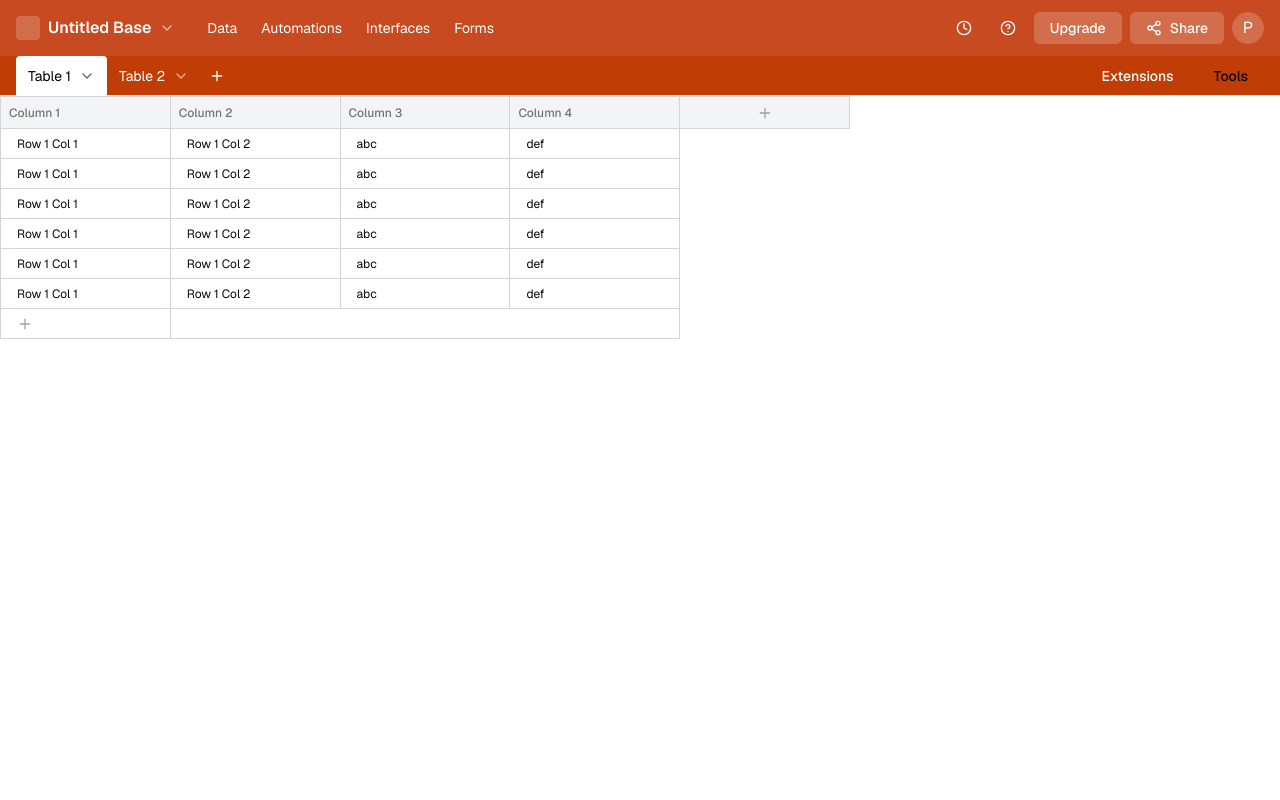
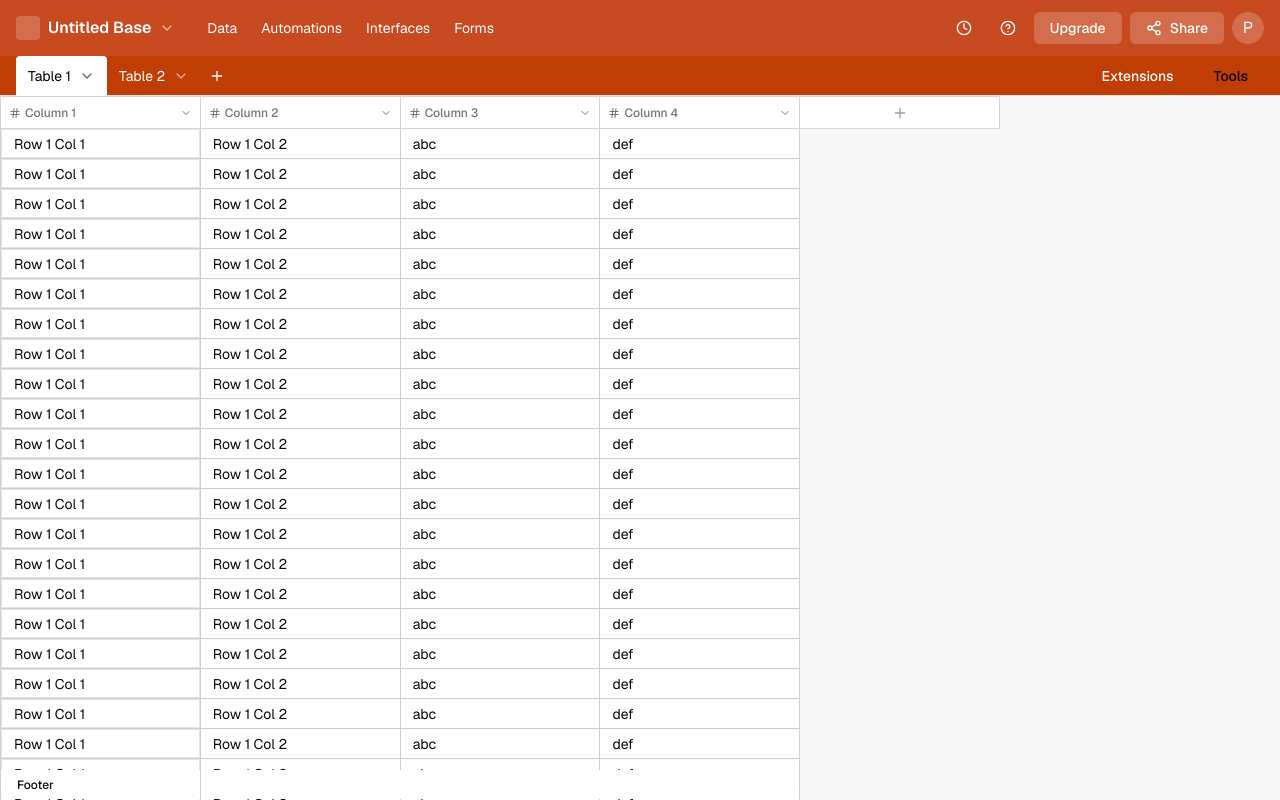
Before and after one commit to phuoc-nh/airtable-clone, a Next.js app: page /1 in a window 1280 px wide. Built offline with nearby package versions, Linux system fonts and the light colour scheme.

Commit message:
input cell border input style table footer sticky, expand blank space to the end

```diff
--- a/src/app/(authenticated)/[baseId]/page.tsx
+++ b/src/app/(authenticated)/[baseId]/page.tsx
@@ -11,7 +11,7 @@ export default function page() {
 	const isActive = true;
 
 	return (
-		<div>
+		<div className='flex flex-col h-full'>
 			<div className="flex flex-col">
 				<header className="bg-[#C84A21] text-white">
 					<div className="flex items-center h-14 px-4 gap-8">
--- a/src/app/components/table.tsx
+++ b/src/app/components/table.tsx
@@ -1,46 +1,85 @@
 'use client'
-import { useState } from "react";
-import { useReactTable, getCoreRowModel, flexRender } from "@tanstack/react-table";
-import { Table, TableBody, TableCell, TableHead, TableHeader, TableRow } from "~/components/ui/table";
-import { Plus } from "lucide-react";
+import { useEffect, useRef, useState } from "react";
+import { useReactTable, getCoreRowModel, flexRender, type ColumnDef } from "@tanstack/react-table";
+import { Table, TableBody, TableCell, TableFooter, TableHead, TableHeader, TableRow } from "~/components/ui/table";
+import { ArrowBigDown, ArrowDown, ChevronDown, Hash, Plus } from "lucide-react";
 import { FieldPopover } from "./add-field-popover";
+import { Input } from "~/components/ui/input";
+
+type Data = Record<string, string | number>;
 
 export default function TableDisplay() {
-  const initialColumns = [
-    { accessorKey: "col_1", header: "Column 1" },
-    { accessorKey: "col_2", header: "Column 2" },
-    { accessorKey: "col_3", header: "Column 3" },
-    { accessorKey: "col_4", header: "Column 4" },
+  const initialColumns: ColumnDef<Data>[] = [
+    { accessorKey: "col_1", header: "Column 1", cell: ({ getValue }) => <Input type="text" className="w-full h-full focus:border-[#176EE1] pl-3 rounded-none border-w focus:border-solid focus:border-[2px]" value={getValue() as string} /> },
+    { accessorKey: "col_2", header: "Column 2", cell: ({ getValue }) => <Input type="text" className="w-full h-full focus:border-[#176EE1] pl-3 rounded-none border-none focus:border-solid focus:border-[2px]" value={getValue() as string} /> },
+    { accessorKey: "col_3", header: "Column 3", cell: ({ getValue }) => <Input type="text" className="w-full h-full focus:border-[#176EE1] pl-3 rounded-none border-none focus:border-solid focus:border-[2px]" value={getValue() as string} /> },
+    { accessorKey: "col_4", header: "Column 4", cell: ({ getValue }) => <Input type="text" className="w-full h-full focus:border-[#176EE1] pl-3 rounded-none border-none focus:border-solid focus:border-[2px]" value={getValue() as string} /> },
   ];
-  const initialData = [
+  const initialData: Data[] = [
     { col_1: "Row 1 Col 1", col_2: "Row 1 Col 2", col_3: "abc", col_4: "def" },
     { col_1: "Row 1 Col 1", col_2: "Row 1 Col 2", col_3: "abc", col_4: "def" },
     { col_1: "Row 1 Col 1", col_2: "Row 1 Col 2", col_3: "abc", col_4: "def" },
     { col_1: "Row 1 Col 1", col_2: "Row 1 Col 2", col_3: "abc", col_4: "def" },
     { col_1: "Row 1 Col 1", col_2: "Row 1 Col 2", col_3: "abc", col_4: "def" },
     { col_1: "Row 1 Col 1", col_2: "Row 1 Col 2", col_3: "abc", col_4: "def" },
+    { col_1: "Row 1 Col 1", col_2: "Row 1 Col 2", col_3: "abc", col_4: "def" },
+    { col_1: "Row 1 Col 1", col_2: "Row 1 Col 2", col_3: "abc", col_4: "def" },
+    { col_1: "Row 1 Col 1", col_2: "Row 1 Col 2", col_3: "abc", col_4: "def" },
+    { col_1: "Row 1 Col 1", col_2: "Row 1 Col 2", col_3: "abc", col_4: "def" },
+    { col_1: "Row 1 Col 1", col_2: "Row 1 Col 2", col_3: "abc", col_4: "def" },
+    { col_1: "Row 1 Col 1", col_2: "Row 1 Col 2", col_3: "abc", col_4: "def" },
+    { col_1: "Row 1 Col 1", col_2: "Row 1 Col 2", col_3: "abc", col_4: "def" },
+    { col_1: "Row 1 Col 1", col_2: "Row 1 Col 2", col_3: "abc", col_4: "def" },
+    { col_1: "Row 1 Col 1", col_2: "Row 1 Col 2", col_3: "abc", col_4: "def" },
+    { col_1: "Row 1 Col 1", col_2: "Row 1 Col 2", col_3: "abc", col_4: "def" },
+    { col_1: "Row 1 Col 1", col_2: "Row 1 Col 2", col_3: "abc", col_4: "def" },
+    { col_1: "Row 1 Col 1", col_2: "Row 1 Col 2", col_3: "abc", col_4: "def" },
+    { col_1: "Row 1 Col 1", col_2: "Row 1 Col 2", col_3: "abc", col_4: "def" },
+    { col_1: "Row 1 Col 1", col_2: "Row 1 Col 2", col_3: "abc", col_4: "def" },
+    { col_1: "Row 1 Col 1", col_2: "Row 1 Col 2", col_3: "abc", col_4: "def" },
+    { col_1: "Row 1 Col 1", col_2: "Row 1 Col 2", col_3: "abc", col_4: "def" },
+    { col_1: "Row 1 Col 1", col_2: "Row 1 Col 2", col_3: "abc", col_4: "def" },
+    { col_1: "Row 1 Col 1", col_2: "Row 1 Col 2", col_3: "abc", col_4: "def" },
+    { col_1: "Row 1 Col 1", col_2: "Row 1 Col 2", col_3: "abc", col_4: "def" },
+    { col_1: "Row 1 Col 1", col_2: "Row 1 Col 2", col_3: "abc", col_4: "def" },
+    { col_1: "Row 1 Col 1", col_2: "Row 1 Col 2", col_3: "abc", col_4: "def" },
+    { col_1: "Row 1 Col 1", col_2: "Row 1 Col 2", col_3: "abc", col_4: "def" },
+    { col_1: "Row 1 Col 1", col_2: "Row 1 Col 2", col_3: "abc", col_4: "def" },
+    { col_1: "Row 1 Col 1", col_2: "Row 1 Col 2", col_3: "abc", col_4: "def" },
+    { col_1: "Row 1 Col 1", col_2: "Row 1 Col 2", col_3: "abc", col_4: "def" },
+    { col_1: "Row 1 Col 1", col_2: "Row 1 Col 2", col_3: "abc", col_4: "def" },
+    { col_1: "Row 1 Col 1", col_2: "Row 1 Col 2", col_3: "abc", col_4: "def" },
+    { col_1: "Row 1 Col 1", col_2: "Row 1 Col 2", col_3: "abc", col_4: "def" },
+    { col_1: "Row 1 Col 1", col_2: "Row 1 Col 2", col_3: "abc", col_4: "def" },
+    { col_1: "Row 1 Col 1", col_2: "Row 1 Col 2", col_3: "abc", col_4: "def" },
+    { col_1: "Row 1 Col 1", col_2: "Row 1 Col 2", col_3: "abc", col_4: "def" },
+    { col_1: "Row 1 Col 1", col_2: "Row 1 Col 2", col_3: "abc", col_4: "def" },
+    { col_1: "Row 1 Col 1", col_2: "Row 1 Col 2", col_3: "abc", col_4: "def" },
+    { col_1: "Row 1 Col 1", col_2: "Row 1 Col 2", col_3: "abc", col_4: "def" },
+    { col_1: "Row 1 Col 1", col_2: "Row 1 Col 2", col_3: "abc", col_4: "def" },
+    { col_1: "Row 1 Col 1", col_2: "Row 1 Col 2", col_3: "abc", col_4: "def" },
+    { col_1: "Row 1 Col 1", col_2: "Row 1 Col 2", col_3: "abc", col_4: "def" },
+    { col_1: "Row 1 Col 1", col_2: "Row 1 Col 2", col_3: "abc", col_4: "def" },
+    { col_1: "Row 1 Col 1", col_2: "Row 1 Col 2", col_3: "abc", col_4: "def" },
+
+    { col_1: "Row 1 Col 1", col_2: "Row 1 Col 2", col_3: "abc", col_4: "def" },
+    { col_1: "Row 1 Col 1", col_2: "Row 1 Col 2", col_3: "abc", col_4: "def" },
+
   ];
 
-  const [columns, setColumns] = useState(initialColumns);
-  const [data, setData] = useState(initialData);
+  const [columns, setColumns] = useState<ColumnDef<Data>[]>(initialColumns);
+  const [data, setData] = useState<Data[]>(initialData);
 
   const addColumn = (fieldName: string, fieldType: string) => {
     console.log('fieldType', fieldType);
-    const newColumn = {
+    const newColumn: ColumnDef<Data> = {
       accessorKey: `col_${columns.length + 1}`,
       header: fieldName || `Column ${columns.length + 1}`,
+      cell: ({ getValue }) => fieldType === 'number' ? <input type="number" value={getValue() as number} /> : <input type="text" value={getValue() as string} />
     };
     setColumns([...columns, newColumn]);
-    setData(data.map(row => ({ ...row, [newColumn.accessorKey]: "" })));
+    setData(data.map(row => ({ ...row, [newColumn.accessorKey as string]: fieldType === 'number' ? 0 : "" })));
   };
-
-  // const addRow = () => {
-  //   const newRow = {};
-  //   // @ts-ignore
-  //   columns.forEach(col => newRow[col.accessorKey] = "");
-  //   // @ts-ignore
-  //   setData([...data, newRow]);
-  // };
 
   const table = useReactTable({
     data,
@@ -48,18 +87,39 @@ export default function TableDisplay() {
     getCoreRowModel: getCoreRowModel(),
   });
 
-  const cellWidth = 170; // Fixed width for each cell
+  const cellWidth = 200; // Fixed width for each cell
   const tableWidth = (columns.length + 1) * cellWidth; // Scale table width based on columns count
 
+  const divRef = useRef<HTMLDivElement>(null);
+  const [rows, setRows] = useState(0);
+
+  useEffect(() => {
+    if (divRef.current) {
+      const tableHeight = initialData.length * 30 + 30;
+      const remainingHeight = divRef.current.clientHeight - tableHeight;
+      if (remainingHeight < 0) {
+        setRows(4);
+        return;
+      }
+      const rows = Math.floor(remainingHeight / 30);
+      setRows(rows - 2);
+    }
+  }, []);
   return (
-    <div className="overflow-x-auto">
-      <Table className="border-collapse border border-gray-300 border-r-0 border-b-0 text-xs" style={{ width: tableWidth }}>
-        <TableHeader>
+    <div className="overflow-x-auto bg-[#F7F7F7] flex flex-grow h-full" ref={divRef}>
+      <Table className="border-collapse border border-gray-300 border-r-0 border-b-0 text-xs " style={{ width: tableWidth }}>
+        <TableHeader className="sticky top-0 bg-white">
           {table.getHeaderGroups().map((headerGroup) => (
-            <TableRow key={headerGroup.id} className="hover:bg-transparent bg-gray-100">
+            <TableRow key={headerGroup.id} className="hover:bg-transparent bg-gray-100 bg-red">
               {headerGroup.headers.map((header) => (
-                <TableHead key={header.id} style={{ width: cellWidth }} className="h-8 border border-gray-300">
-                  {header.isPlaceholder ? null : flexRender(header.column.columnDef.header, header.getContext())}
+                <TableHead key={header.id} style={{ width: cellWidth }} className="h-8 border border-gray-300 ">
+                  <div className="flex felr-row justify-between items-center">
+                    <div className="flex items-center gap-1">
+                      <Hash className="w-3"></Hash>
+                      {header.isPlaceholder ? null : flexRender(header.column.columnDef.header, header.getContext())}
+                    </div>
+                    <ChevronDown className="w-3" />
+                  </div>
                 </TableHead>
               ))}
               <TableHead style={{ width: cellWidth }} className="h-8 border border-gray-300">
@@ -77,33 +137,50 @@ export default function TableDisplay() {
           {table.getRowModel().rows.map((row) => (
             <TableRow key={row.id} className="hover:bg-gray-100 border-none">
               {row.getVisibleCells().map((cell) => (
-                <TableCell key={cell.id} style={{ width: cellWidth }} className="h-[30px] p-0 border border-gray-300 ">
-                  <div className="h-full px-4 flex items-center">
+                <TableCell key={cell.id} style={{ width: cellWidth }} className="h-[30px] p-0 border border-gray-300 bg-white ">
+                  <div className="h-full flex items-center w-full">
                     {flexRender(cell.column.columnDef.cell, cell.getContext())}
                   </div>
                 </TableCell>
               ))}
             </TableRow>
           ))}
-
-          <TableRow className="hover:bg-gray-100">
-            <TableCell colSpan={1} className="h-[30px] p-0 border border-gray-300">
+          <TableRow className="hover:bg-gray-100 border-none">
+            <TableCell colSpan={1} className="h-[30px] p-0 border border-gray-300 bg-white">
               <div className="h-full px-4 flex items-center">
                 <Plus className="w-4 h-4 text-gray-400" />
               </div>
             </TableCell>
-            <TableCell colSpan={columns.length - 1} className="h-[30px] p-0 border border-gray-300">
+            <TableCell colSpan={columns.length - 1} className="h-[30px] p-0 border border-gray-300 bg-white">
             </TableCell>
           </TableRow>
 
-          {/* <TableRow className="hover:bg-gray-100">
-            <TableCell colSpan={1} rowSpan={10} className="h-[30px] p-0 border border-gray-300">
+
+          <TableRow className="hover:bg-gray-100 border-none">
+            <TableCell colSpan={1} rowSpan={rows} className="h-[30px] p-0 border border-gray-300 bg-white">
             </TableCell>
-
-          </TableRow> */}
+            <TableCell colSpan={columns.length - 1} className="h-[30px] ">
+            </TableCell>
+          </TableRow>
+          {Array.from({ length: rows - 1 }, (_, i) => (
+            <TableRow key={i} className="hover:bg-gray-100 border-none">
+              <TableCell colSpan={columns.length - 1} className="h-[30px]  ">
+              </TableCell>
+            </TableRow>
+          ))}
 
         </TableBody>
-        {/* <TableFooter></TableFooter> */}
+        <TableFooter className="border-none sticky bottom-0 bg-white">
+          <TableRow className="hover:bg-gray-100 border-none">
+            <TableCell colSpan={1} className="h-[30px] p-0 border border-gray-300 bg-white">
+              <div className="h-full px-4 flex items-center">
+                Footer
+              </div>
+            </TableCell>
+            <TableCell colSpan={columns.length - 1} className="h-[30px] p-0 border border-gray-300 bg-white">
+            </TableCell>
+          </TableRow>
+        </TableFooter>
       </Table>
     </div>
   );
--- a/src/app/layout.tsx
+++ b/src/app/layout.tsx
@@ -14,7 +14,7 @@ export default function RootLayout({
 }: Readonly<{ children: React.ReactNode }>) {
   return (
     <html lang="en" className={`${GeistSans.variable}`}>
-      <body>
+      <body className="h-screen">
         {children}
       </body>
     </html>
```
Also changed, not shown: src/app/components/add-field-popover.tsx (+8 -3 lines). Lines whose indentation alone changed are shown as unchanged.
